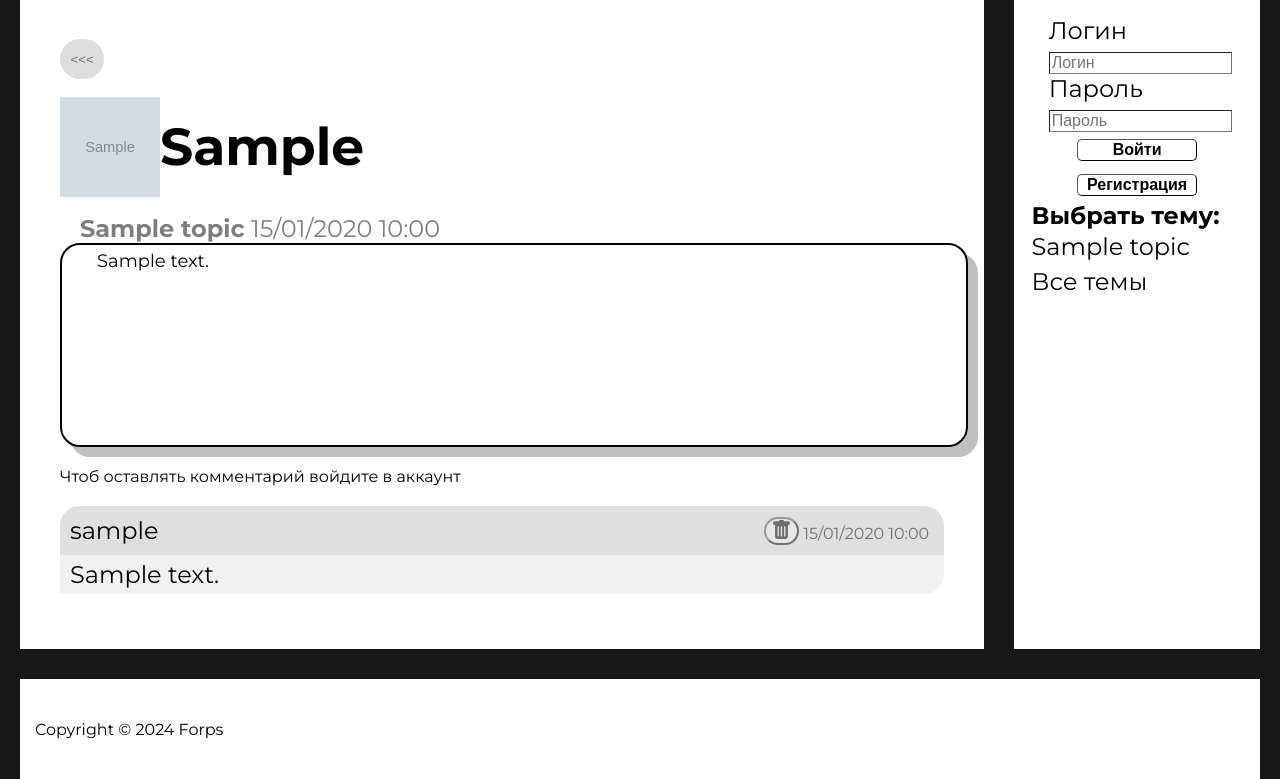
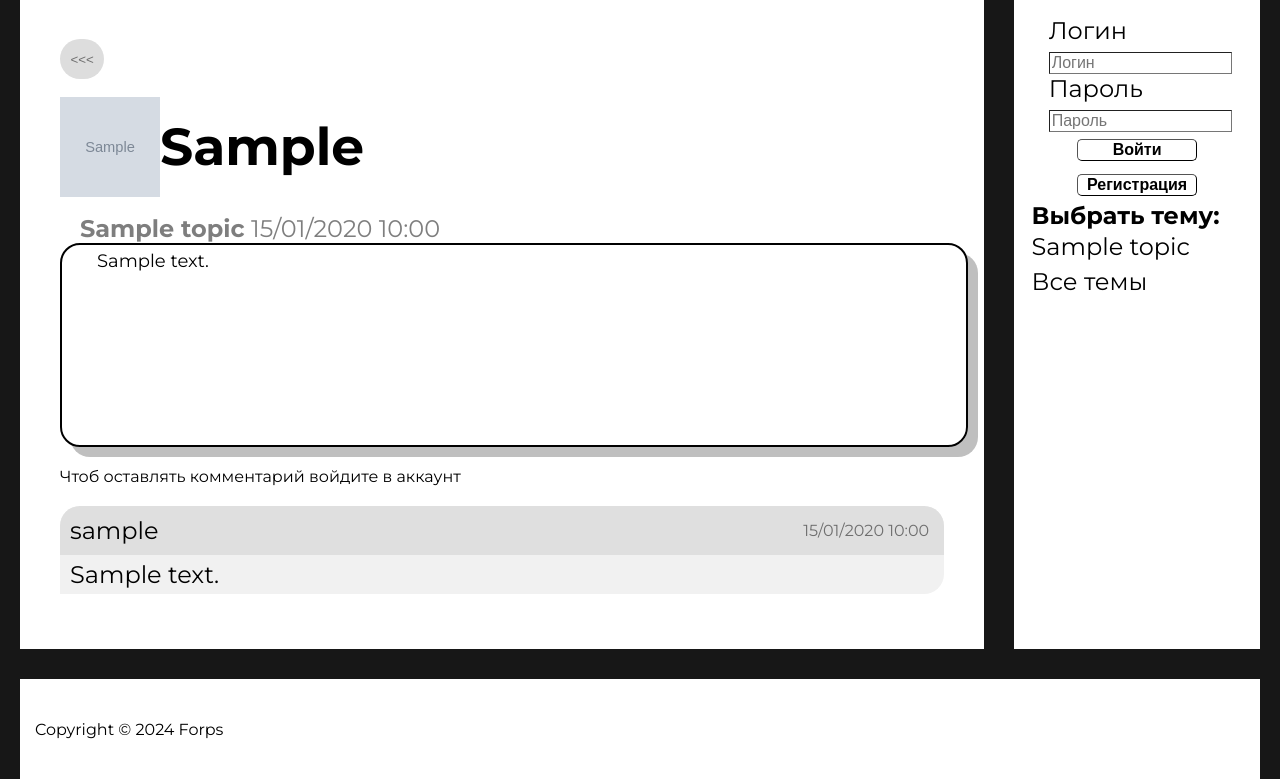
Before and after one commit to DanVoron/pythonProject, a Django app: page /post/1/ in a window 1280 px wide. Shown: the part 271-1050 px from the top of the page. Run offline with Django 5.2, Linux system fonts and the light colour scheme; tables that the repository leaves empty hold one stand-in row (values such as "Sample post"); grey boxes marked "Sample" are stand-in pictures; some web fonts are replaced.

Commit message:
fsafasfsafsa

```diff
--- a/mydjangoproject/templates/blog/post_list.html
+++ b/mydjangoproject/templates/blog/post_list.html
@@ -66,9 +66,13 @@
                 <div class="UserContainer">
                     <label class="UserLabel">{{ comment.user.username }}</label>
 
-                    <label class="timeShow"> <Button class="DelComments">
+                    <label class="timeShow">
+                        {% if role_id == 2 %}
+                         <Button class="DelComments">
                         <img class="PostButtsPhotos" src="{% static 'img/traaash.svg' %}" alt="del">
-                    </Button> {{comment.publish_datetime | date:"d/m/Y H:i"}}</label>
+                    </Button>{% endif %}
+                     {{comment.publish_datetime | date:"d/m/Y H:i"}}
+                </label>
                 </div>
                 <label class="CommLabel">{{ comment.content }}</label>
             </div>
```
